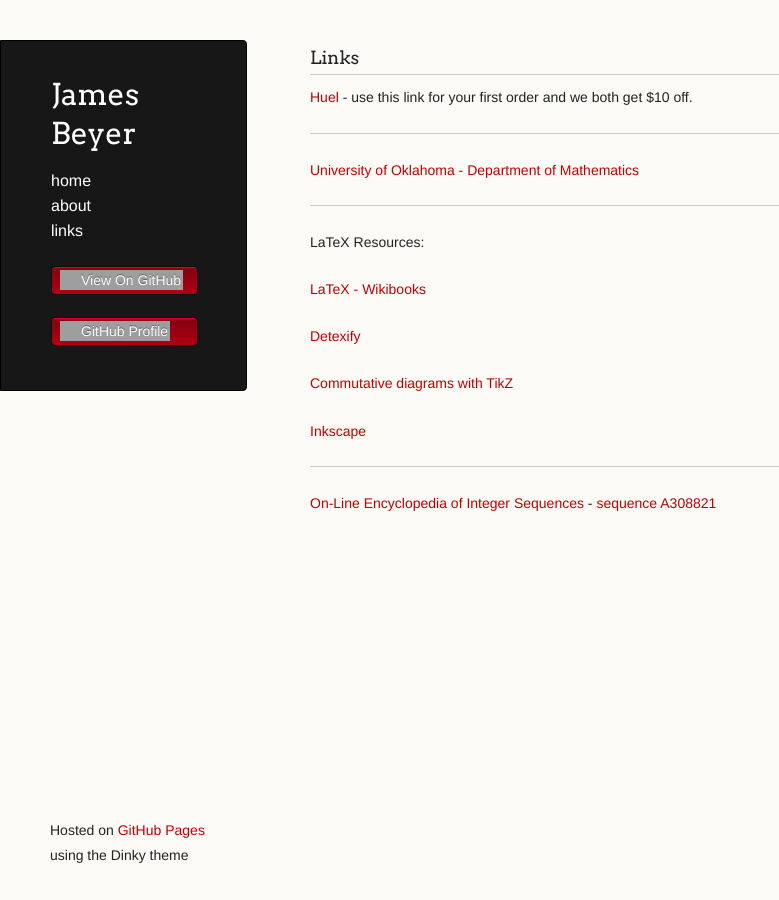
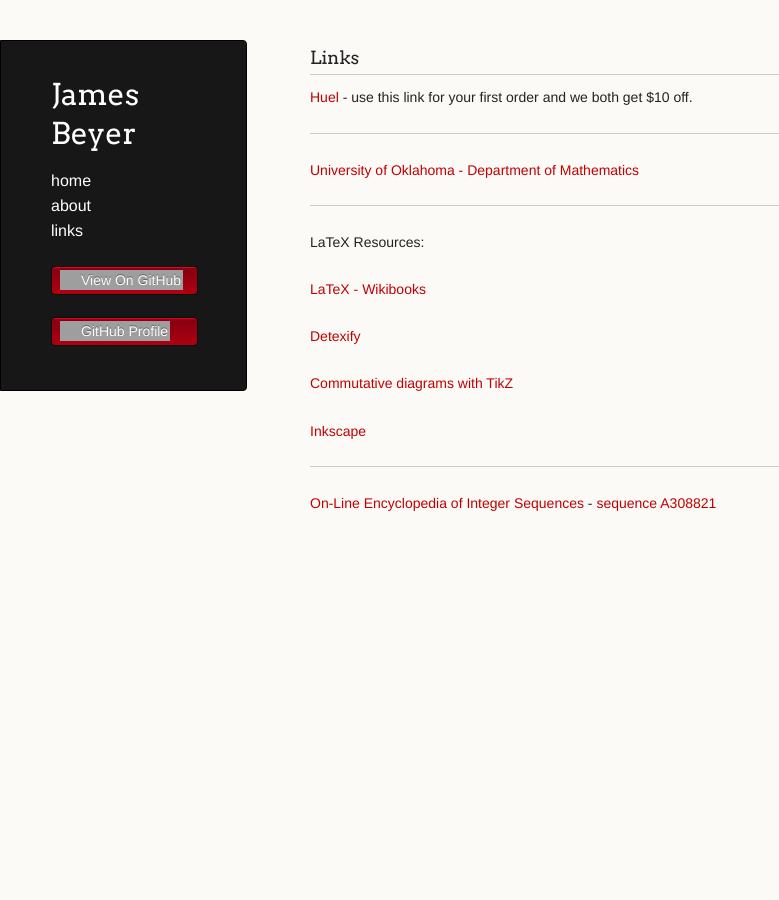
Before and after one commit to jebeyer/jebeyer.github.io, a Jekyll site: the page built from links.md, in a window 1280 px wide. Shown: the whole page, without its empty margins (0-779 px from the left). Built offline with Jekyll 4.4.1, drawn with Linux system fonts in a browser that asks for light colours; a script that is not in the unit is left out; our own code applies the rules of GitHub Pages for plain Markdown files; grey boxes are pictures that could not be loaded.

Commit message:
moving footer

```diff
--- a/_layouts/default.html
+++ b/_layouts/default.html
@@ -48,9 +48,6 @@
         {{ content }}
       </section>
 
-      <footer>
-        <p><small>Hosted on <a href="https://pages.github.com">GitHub Pages</a> using the Dinky theme</small></p>
-      </footer>
     </div>
     <!--[if !IE]><script>fixScale(document);</script><![endif]-->
     {% if site.google_analytics %}
```
